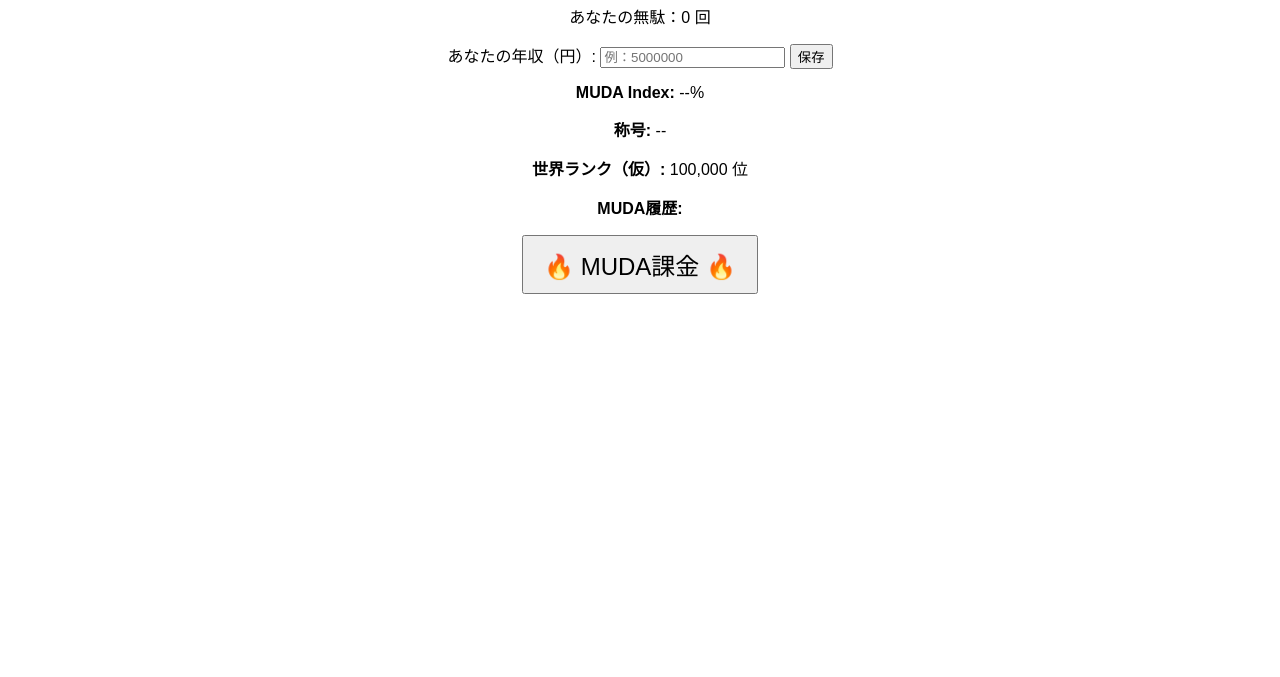
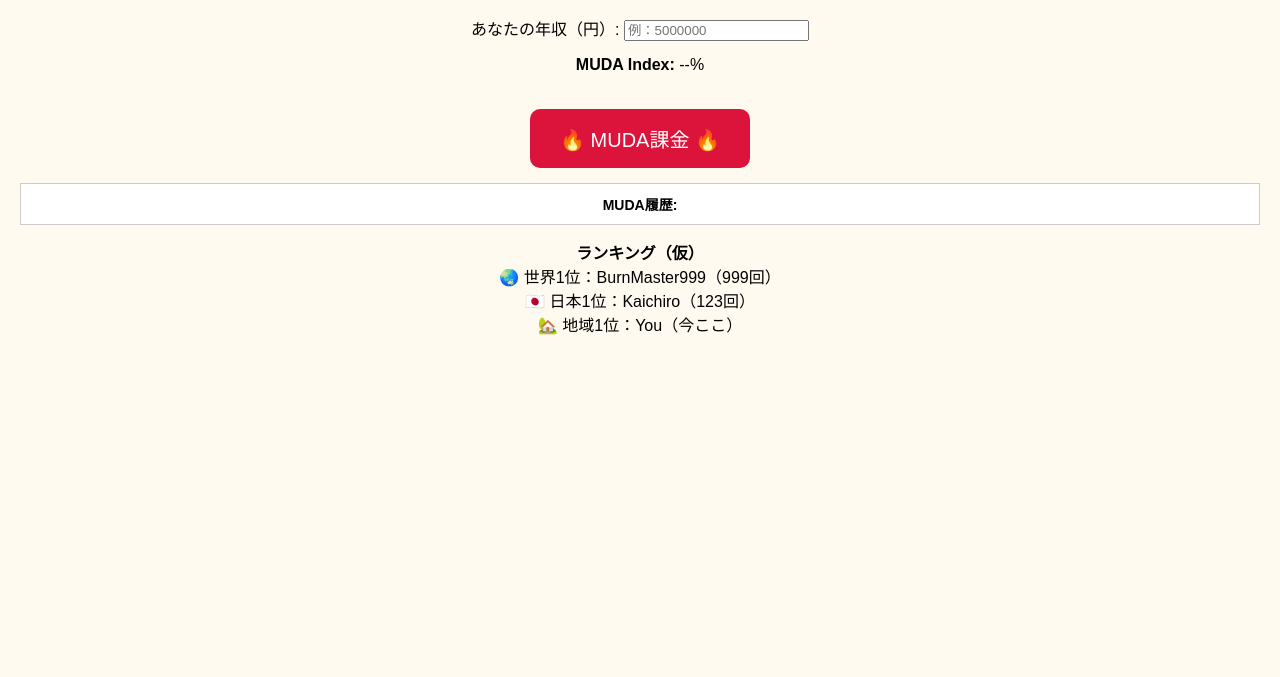
Before and after one commit to AltEarthEchoProject/NFTApp, a plain HTML site: page index.html in a window 1280 px wide. Shown: the part 123-800 px from the top of the page. Drawn offline with Linux system fonts and the light colour scheme.

Commit message:
Update index.html

```diff
--- a/index.html
+++ b/index.html
@@ -3,178 +3,165 @@
 <head>
   <meta charset="UTF-8">
   <title>NFT｜Needless Funding Tournament</title>
+  <meta name="viewport" content="width=device-width, initial-scale=1.0">
   <style>
     body {
-      font-family: sans-serif;
+      font-family: "Arial", sans-serif;
+      background-color: #fffaf0;
+      margin: 0;
+      padding: 20px;
       text-align: center;
-      padding: 30px;
     }
-    .status, .rank, .muda-index-display, .title-display, .history, .income-section {
+    h1 {
+      font-size: 1.8em;
+    }
+    .fire-button {
+      padding: 15px 30px;
+      font-size: 20px;
+      background-color: crimson;
+      color: white;
+      border: none;
+      border-radius: 10px;
+      cursor: pointer;
+      margin-top: 20px;
+    }
+    .fire-button:disabled {
+      background-color: gray;
+      cursor: not-allowed;
+    }
+    .status, .muda-index-display, .history, .ranking {
       margin: 15px 0;
     }
-    .fire-button {
-      font-size: 24px;
-      padding: 10px 20px;
+    .flame {
+      animation: fadeout 2s forwards;
     }
-    .flame {
-      pointer-events: none;
-      position: absolute;
-      animation: fadeOut 2s forwards;
+    @keyframes fadeout {
+      0% {opacity: 0.8;}
+      100% {opacity: 0;}
     }
-    @keyframes fadeOut {
-      to { opacity: 0; transform: translateY(-30px); }
+    .history {
+      max-height: 100px;
+      overflow-y: auto;
+      border: 1px solid #ccc;
+      padding: 10px;
+      background-color: #fff;
+      font-size: 14px;
     }
   </style>
 </head>
 <body>
+
   <h1>NFT｜Needless Funding Tournament</h1>
-
   <p class="status">あなたの無駄：0 回</p>
 
-  <div class="income-section">
+  <!-- 年収入力 -->
+  <div>
     <label for="income">あなたの年収（円）:</label>
-    <input type="number" id="income" placeholder="例：5000000" />
-    <button onclick="saveIncome()">保存</button>
+    <input type="number" id="income" placeholder="例：5000000">
   </div>
 
+  <!-- MUDA Index -->
   <div class="muda-index-display">
     <strong>MUDA Index:</strong> <span id="muda-index">--</span>%
   </div>
 
-  <div class="title-display">
-    <strong>称号:</strong> <span id="user-title">--</span>
+  <!-- MUDA課金ボタン -->
+  <button class="fire-button" onclick="ignite()">🔥 MUDA課金 🔥</button>
+
+  <!-- MUDA履歴 -->
+  <div class="history" id="history">
+    <strong>MUDA履歴:</strong><br>
+    （履歴はここに表示されます）
   </div>
 
-  <div class="rank">
-    <strong>世界ランク（仮）:</strong> <span id="global-rank">--</span> 位
+  <!-- 仮ランキング -->
+  <div class="ranking">
+    <strong>ランキング（仮）</strong><br>
+    🌏 世界1位：BurnMaster999（999回）<br>
+    🇯🇵 日本1位：Kaichiro（123回）<br>
+    🏡 地域1位：You（今ここ）<br>
   </div>
 
-  <div class="history">
-    <strong>MUDA履歴:</strong>
-    <ul id="history-log"></ul>
-  </div>
-
-  <button class="fire-button" onclick="ignite()">🔥 MUDA課金 🔥</button>
+  <audio id="burn-sound" src="burn.mp3" preload="auto"></audio>
 
   <script>
     function ignite() {
       const button = document.querySelector('.fire-button');
       const status = document.querySelector('.status');
-      button.disabled = true;
-      status.innerText = '燃やしています…（Needless Funding）';
+      const incomeInput = document.getElementById("income");
+      const mudaIndexDisplay = document.getElementById("muda-index");
+      const historyDiv = document.getElementById("history");
 
-      // 演出：炎エフェクト
+      // 🔥 炎エフェクト
       for (let i = 0; i < 5; i++) {
         const flame = document.createElement('div');
         flame.className = 'flame';
         flame.innerText = '🔥';
+        flame.style.position = 'absolute';
         flame.style.left = `${Math.random() * 90 + 5}%`;
         flame.style.top = `${Math.random() * 80 + 10}%`;
-        flame.style.fontSize = `${Math.random() * 40 + 30}px`;
+        flame.style.fontSize = `${Math.random() * 30 + 30}px`;
         flame.style.opacity = '0.8';
         document.body.appendChild(flame);
         setTimeout(() => flame.remove(), 2000);
       }
 
-      // 背景一瞬変更
+      // 🔊 音声再生（スマホ対策）
+      try {
+        const audio = document.getElementById("burn-sound");
+        audio.currentTime = 0;
+        audio.play().catch(() => {});
+      } catch {}
+
+      // 🔴 背景フラッシュ
       document.body.style.transition = 'background-color 0.2s';
       document.body.style.backgroundColor = '#ffdddd';
       setTimeout(() => {
         document.body.style.backgroundColor = '';
       }, 300);
 
+      // ⛔ ボタン無効化
+      button.disabled = true;
+
+      // MUDA Index計算
+      const income = parseInt(incomeInput.value || "0");
+      const count = Number(localStorage.getItem('mudaCount') || 0) + 1;
+      localStorage.setItem('mudaCount', count);
+      const index = income ? Math.min((count * 100000 / income) * 100, 999).toFixed(1) : '--';
+      mudaIndexDisplay.innerText = isNaN(index) ? '--' : index;
+
+      // 状態表示
+      status.innerText = '燃やしています…（Needless Funding）';
+
+      // 履歴追加（最大20件）
+      let log = JSON.parse(localStorage.getItem('mudaLog') || "[]");
+      const now = new Date().toLocaleString();
+      log.unshift(`🔥 ${now} - MUDA ${count}回目`);
+      if (log.length > 20) log = log.slice(0, 20);
+      localStorage.setItem('mudaLog', JSON.stringify(log));
+
+      // 反映
       setTimeout(() => {
-        const count = Number(localStorage.getItem('mudaCount') || 0) + 1;
-        localStorage.setItem('mudaCount', count);
+        button.disabled = false;
+        button.blur();
         status.innerText = `あなたの無駄：${count} 回`;
-
-        const now = new Date().toLocaleString();
-        const history = JSON.parse(localStorage.getItem('mudaHistory') || '[]');
-        history.unshift(`第${count}回：${now}`);
-        localStorage.setItem('mudaHistory', JSON.stringify(history.slice(0, 20))); // 最大20件
-        updateHistory();
-
-        const income = Number(localStorage.getItem('userIncome') || 0);
-        if (income > 0) {
-          const total = count * 100;
-          const mudaIndex = ((total / income) * 100).toFixed(4);
-          document.getElementById("muda-index").innerText = mudaIndex;
-        }
-
-        updateTitle(count);
-        updateRank(count);
-        button.disabled = false;
+        historyDiv.innerHTML = "<strong>MUDA履歴:</strong><br>" + log.map(l => l).join("<br>");
       }, 2000);
     }
 
-    function saveIncome() {
-      const income = Number(document.getElementById("income").value);
-      if (income > 0) {
-        localStorage.setItem('userIncome', income);
-        alert("年収を保存しました！");
-      } else {
-        alert("正しい年収を入力してください。");
-      }
-    }
-
-    function updateTitle(count) {
-      const titleSpan = document.getElementById("user-title");
-      const titles = [
-        [1000, "🔥 Burn Emperor"],
-        [500, "🔥 Blaze King"],
-        [200, "🔥 Inferno Knight"],
-        [100, "🔥 Heatbringer"],
-        [50, "🔥 Charmer"],
-        [20, "🔥 Ember"],
-        [10, "🔥 Spark"],
-        [1, "🔥 Igniter"],
-        [0, "--"]
-      ];
-      for (let [min, title] of titles) {
-        if (count >= min) {
-          titleSpan.innerText = title;
-          break;
-        }
-      }
-    }
-
-    function updateRank(count) {
-      // 仮の世界ランク（ランダム演出）
-      const rank = Math.max(1, 100000 - count * 17);
-      document.getElementById("global-rank").innerText = rank.toLocaleString();
-    }
-
-    function updateHistory() {
-      const log = document.getElementById("history-log");
-      const history = JSON.parse(localStorage.getItem('mudaHistory') || '[]');
-      log.innerHTML = '';
-      for (const item of history) {
-        const li = document.createElement('li');
-        li.innerText = item;
-        log.appendChild(li);
-      }
-    }
-
+    // 初期化
     window.onload = () => {
       const count = Number(localStorage.getItem('mudaCount') || 0);
-      document.querySelector(".status").innerText = `あなたの無駄：${count} 回`;
+      document.querySelector('.status').innerText = `あなたの無駄：${count} 回`;
 
-      const income = Number(localStorage.getItem('userIncome') || 0);
-      if (income > 0 && count > 0) {
-        const total = count * 100;
-        const mudaIndex = ((total / income) * 100).toFixed(4);
-        document.getElementById("muda-index").innerText = mudaIndex;
-      }
+      const log = JSON.parse(localStorage.getItem('mudaLog') || "[]");
+      document.getElementById("history").innerHTML = "<strong>MUDA履歴:</strong><br>" + log.map(l => l).join("<br>");
 
-      updateTitle(count);
-      updateRank(count);
-      updateHistory();
+      const income = parseInt(document.getElementById("income").value || "0");
+      const index = income ? Math.min((count * 100000 / income) * 100, 999).toFixed(1) : '--';
+      document.getElementById("muda-index").innerText = isNaN(index) ? '--' : index;
+    }
+  </script>
 
-      const savedIncome = localStorage.getItem('userIncome');
-      if (savedIncome) {
-        document.getElementById("income").value = savedIncome;
-      }
-    };
-  </script>
 </body>
 </html>
```
